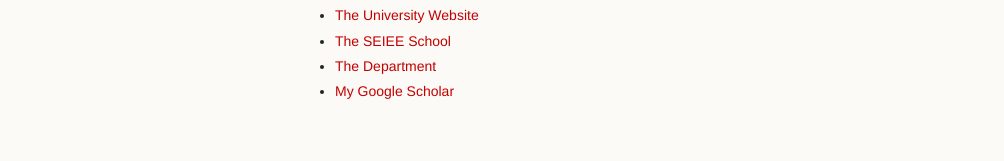
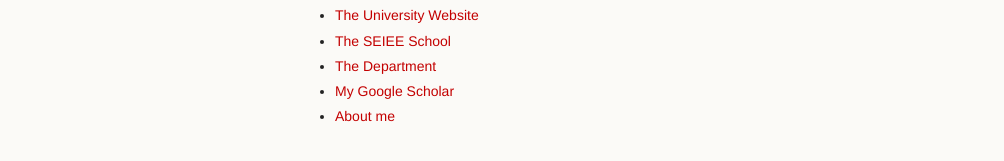
Before and after one commit to hellotem/enmeitu.github.io, a Jekyll site: the page built from about/index.md, in a window 1280 px wide and 973 px high. Shown: the part 772-933 px from the top of the window, without its empty margins (0-1004 px from the left). Built offline with Jekyll 4.4.1, drawn with Linux system fonts in a browser that asks for light colours; our own code applies the rules of GitHub Pages for plain Markdown files.

Commit message:
add about me

```diff
--- a/about/index.md
+++ b/about/index.md
@@ -9,3 +9,4 @@
 * [The SEIEE School](http://english.seiee.sjtu.edu.cn/english/index.htm)
 * [The Department](http://automation.sjtu.edu.cn/en/Default.aspx)
 * [My Google Scholar](https://scholar.google.com/citations?user=TDg-0cQAAAAJ&hl=en)
+* [About me](me.md)
```
